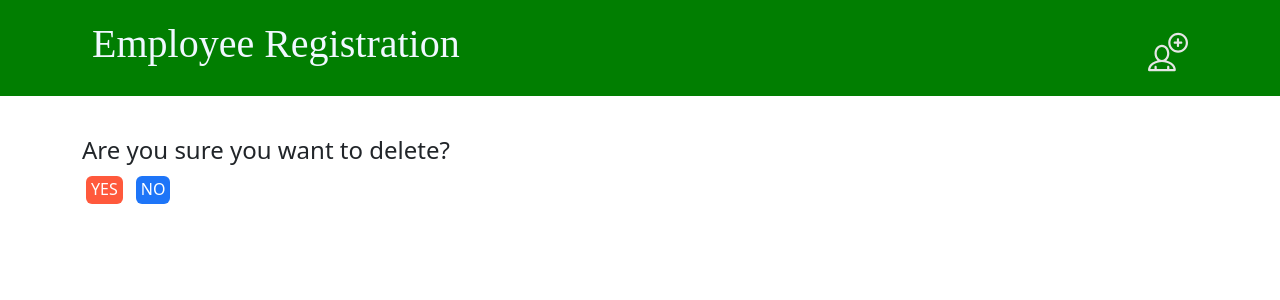
After one commit to Praveen-Mahesh-R/Employee-Registration, a Django app: template emp_reg/templates/emp_reg/emp_remove.html in a window 1280 px wide. The commit adds this page. Shown: the top 300 px of the page. Run offline with Django 5.2, Linux system fonts and the light colour scheme; the template is opened without the code that fills it, so the values that code supplies are empty.

Commit message:
Adding delete option for entries

```diff
--- a/emp_reg/static/css/emp_reg.css
+++ b/emp_reg/static/css/emp_reg.css
@@ -11,6 +11,7 @@
 .page-header h1 a:active {
     color: aliceblue;
     font-family: 'Times New Roman', Times, serif;
+    text-decoration: none;
 
 }
 .emp-table{
@@ -52,3 +53,35 @@
     -webkit-filter: invert(90%);
     filter: invert(90%);
 }
+.yes-button {
+    float: left;
+    padding: 4px;
+
+}
+
+.yes-button a {
+    background-color: rgb(255, 89, 60);
+    text-decoration: none;
+    color: #ffffff;
+    padding-top: 2px;
+    padding-bottom: 4px;
+    padding-left: 5px;
+    padding-right: 5px;
+    border-radius: 6px;
+}
+.no-button {
+    float: left;
+    padding: 4px;
+    margin-left: 5px;
+}
+
+.no-button a {
+    background-color: rgb(30, 117, 248);
+    text-decoration: none;
+    color: #ffffff;
+    padding-top: 2px;
+    padding-bottom: 4px;
+    padding-left: 5px;
+    padding-right: 5px;
+    border-radius: 6px;
+}
--- a/emp_reg/templates/emp_reg/base.html
+++ b/emp_reg/templates/emp_reg/base.html
@@ -12,7 +12,7 @@
                 <a href="{% url 'emp_new' %}" class="top-menu">
                     {% include './icons/add-new-user-svgrepo-com.svg' %}
                 </a>
-                <h1><a href="/" style="text-decoration:none ">Employee Registration</a></h1>
+                <h1><a href="/">Employee Registration</a></h1>
             </div>
         </header>
         <main class="container">
--- a/emp_reg/templates/emp_reg/emp_list.html
+++ b/emp_reg/templates/emp_reg/emp_list.html
@@ -21,6 +21,9 @@
                         <a href="{% url 'emp_edit' pk=emps.pk %}">
                             {% include './icons/pencil-fill.svg' %}
                         </a>
+                        <a href="{% url 'emp_remove' pk=emps.pk %}">
+                            {% include './icons/trash.svg' %}
+                        </a>
                     </td>
                 </tr>
             {% endfor %}
--- /dev/null
+++ b/emp_reg/templates/emp_reg/emp_remove.html
@@ -0,0 +1,12 @@
+{% extends 'emp_reg/base.html' %}
+
+{% block content %}
+    <h4>Are you sure you want to delete?</h4>
+    <div class = yes-button>
+        <a href="{% url 'emp_delete' pk=emp.pk %}">YES</a>
+    </div>
+    <div class = no-button>
+        <a href="{% url 'emp_list' %}">NO</a>
+    </div>
+
+{% endblock %}
--- a/emp_reg/urls.py
+++ b/emp_reg/urls.py
@@ -5,4 +5,6 @@ urlpatterns = [
     path('', views.emp_list, name='emp_list'),
     path('emp/new',views.emp_new, name='emp_new'),
     path('emp/<int:pk>/edit', views.emp_edit, name='emp_edit'),
+    path('emp/<int:pk>/remove', views.emp_remove, name='emp_remove'),
+    path('emp/<int:pk>/delete', views.emp_delete, name='emp_delete'),
 ]
```
Also changed, not shown: emp_reg/views.py (+9 -0 lines), emp_reg/templates/emp_reg/icons/trash.svg (added).
